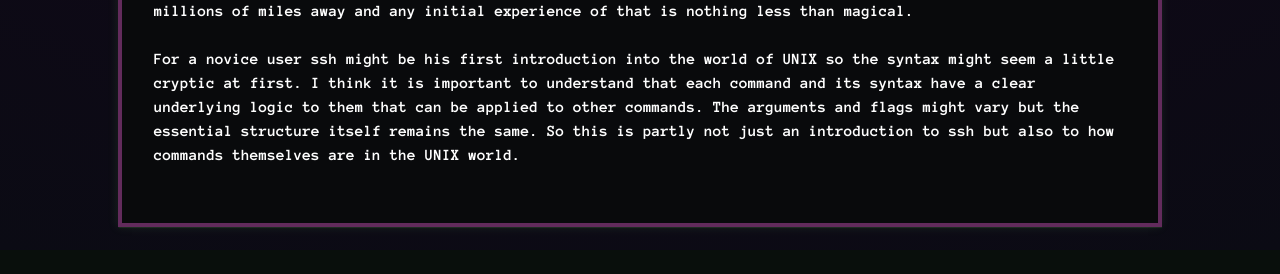
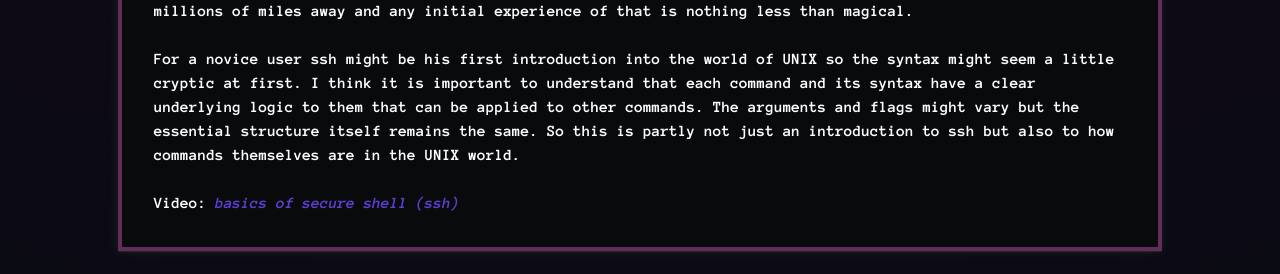
Before and after one commit to Viridescent7/svu_dashboard, a Django app: page /wiki/intro_to_ssh in a window 1280 px wide. Shown: the part 3058-3332 px from the top of the page. Before the commit the page ends 3286 px from the top, so only its background shows below. Run offline with Django 4.2, Linux system fonts and the light colour scheme.

Commit message:
added video links

```diff
--- a/home/templates/articles/intro_to_commands.html
+++ b/home/templates/articles/intro_to_commands.html
@@ -328,4 +328,6 @@ This would return a detailed description of the command cat and all the differen
 </p>
 <br>
 
+<p>Video: <a href="https://www.youtube.com/watch?v=ZKJ3_UIqMlM"><i>A friendly intro to the Shell</i></a></p>
+
 {% endblock %}
--- a/home/templates/articles/intro_to_ssh.html
+++ b/home/templates/articles/intro_to_ssh.html
@@ -119,4 +119,5 @@ For a novice user ssh might be his first introduction into the world of UNIX so
 </p>
 <br>
 
+<p>Video: <a href="https://www.youtube.com/watch?v=WwGRGfLy6q8"><i>basics of secure shell (ssh)</i></a></p>
 {% endblock %}
```
